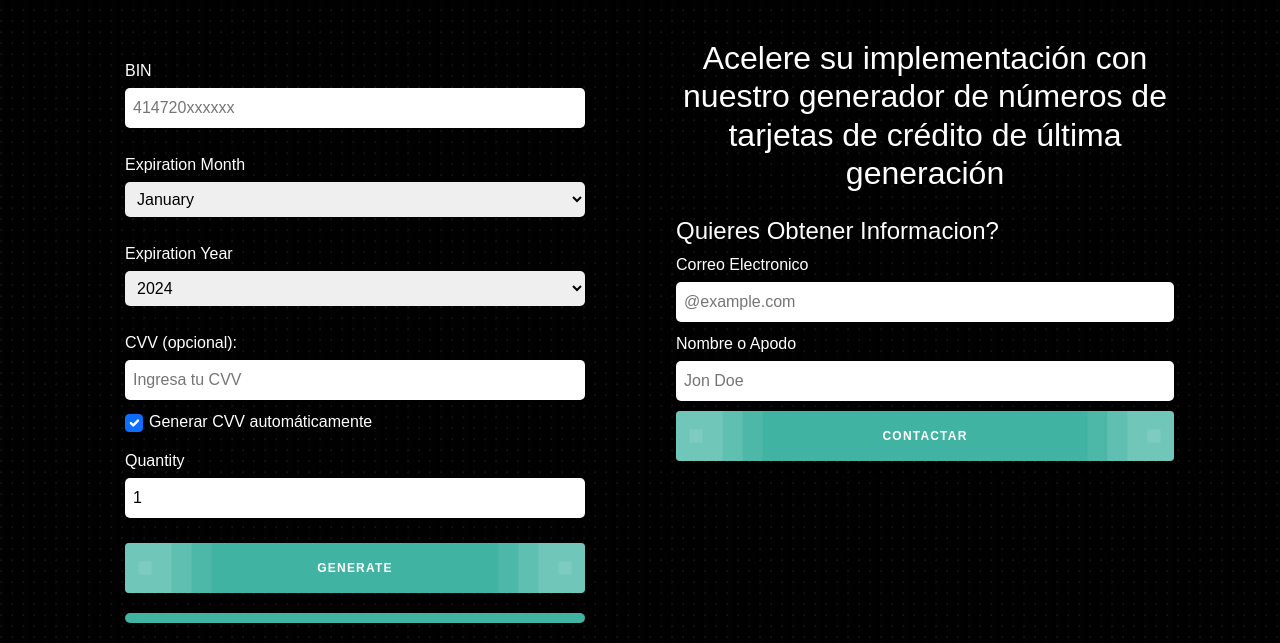
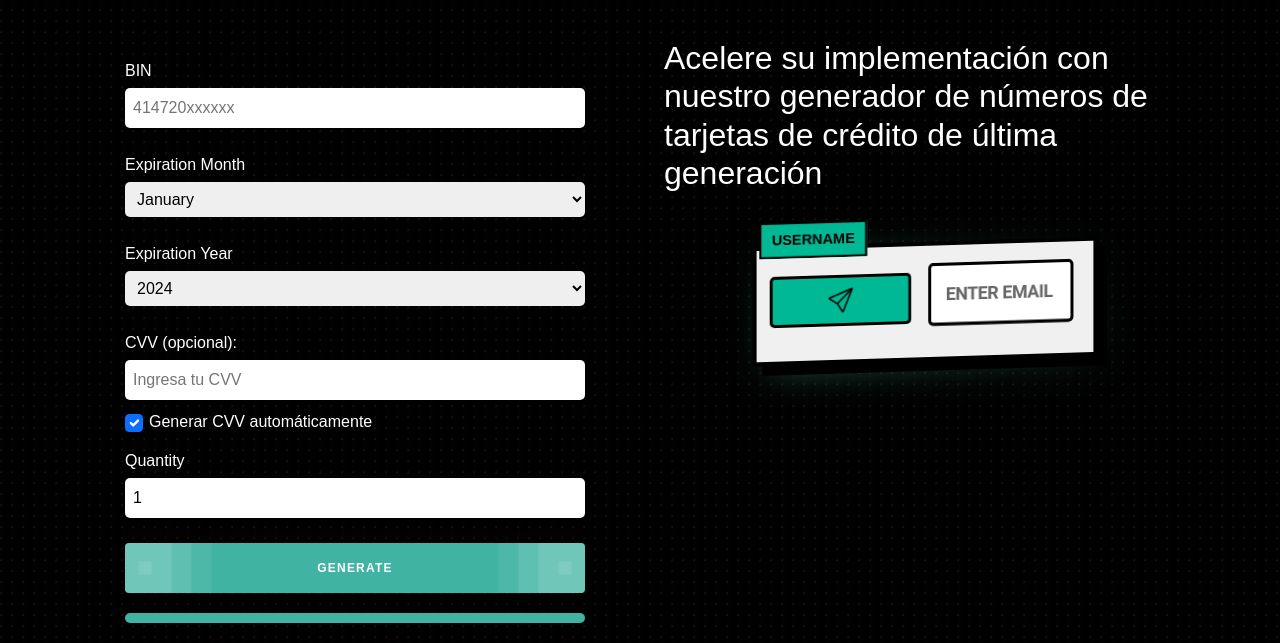
Before and after one commit to johnlennonl/DiscardGenerator, a plain HTML site: page index.html in a window 1280 px wide. Shown: the part 277-920 px from the top of the page. Drawn offline with nearby package versions, Linux system fonts and the light colour scheme; some packages are replaced by stand-ins of ours; a script that the page names is missing.

Commit message:
nueva interfax

```diff
--- a/estilos/estilo.css
+++ b/estilos/estilo.css
@@ -169,3 +169,120 @@ h3{
   width: 100%;
   height: 90px;
 }
+
+
+
+
+/* Input de contacto */
+
+/* From Uiverse.io by 0xnihilism */
+.input__container {
+  position: relative;
+  background: #f0f0f0;
+  padding: 20px;
+  display: flex;
+  justify-content: flex-start;
+  align-items: center;
+  gap: 15px;
+  border: 4px solid #000;
+  max-width: 350px;
+  transition: all 400ms cubic-bezier(0.23, 1, 0.32, 1);
+  transform-style: preserve-3d;
+  transform: rotateX(10deg) rotateY(-10deg);
+  perspective: 1000px;
+  box-shadow: 10px 10px 0 #000;
+}
+
+.input__container:hover {
+  transform: rotateX(5deg) rotateY(1 deg) scale(1.05);
+  box-shadow: 25px 25px 0 -5px #00b894, 25px 25px 0 0 #000;
+}
+
+.shadow__input {
+  content: "";
+  position: absolute;
+  width: 100%;
+  height: 100%;
+  left: 0;
+  bottom: 0;
+  z-index: -1;
+  transform: translateZ(-50px);
+  background: linear-gradient(
+    45deg,
+    rgba(107, 255, 198, 0.4) 0%,
+    rgba(5, 126, 95, 0.1) 100%
+  );
+  filter: blur(20px);
+}
+
+.input__button__shadow {
+  cursor: pointer;
+  border: 3px solid #000;
+  background: #00b894;
+  transition: all 400ms cubic-bezier(0.23, 1, 0.32, 1);
+  display: flex;
+  justify-content: center;
+  align-items: center;
+  padding: 10px;
+  transform: translateZ(20px);
+  position: relative;
+  z-index: 3;
+  font-weight: bold;
+  text-transform: uppercase;
+}
+
+.input__button__shadow:hover {
+  background: #00b894;
+  transform: translateZ(10px) translateX(-5px) translateY(-5px);
+  box-shadow: 5px 5px 0 0 #000;
+}
+
+.input__button__shadow svg {
+  fill: #000;
+  width: 25px;
+  height: 25px;
+}
+
+.input__search {
+  width: 100%;
+  outline: none;
+  border: 3px solid #000;
+  padding: 15px;
+  font-size: 18px;
+  background: #fff;
+  color: #000;
+  transform: translateZ(10px);
+  transition: all 400ms cubic-bezier(0.23, 1, 0.32, 1);
+  position: relative;
+  z-index: 3;
+  font-family: "Roboto", Arial, sans-serif;
+  letter-spacing: -0.5px;
+}
+
+.input__search::placeholder {
+  color: #666;
+  font-weight: bold;
+  text-transform: uppercase;
+}
+
+.input__search:hover,
+.input__search:focus {
+  background: #f0f0f0;
+  transform: translateZ(20px) translateX(-5px) translateY(-5px);
+  box-shadow: 5px 5px 0 0 #000;
+}
+
+.input__container::before {
+  content: "USERNAME";
+  position: absolute;
+  top: -15px;
+  left: 20px;
+  background: #00b894;
+  color: #000;
+  font-weight: bold;
+  padding: 5px 10px;
+  font-size: 14px;
+  transform: translateZ(50px);
+  z-index: 4;
+  border: 2px solid #000;
+}
--- a/index.html
+++ b/index.html
@@ -10,6 +10,7 @@
     <!-- Slick.js CSS -->
 <link rel="stylesheet" type="text/css" href="https://cdn.jsdelivr.net/npm/slick-carousel@1.8.1/slick/slick.css"/>
 <link rel="stylesheet" type="text/css" href="https://cdn.jsdelivr.net/npm/slick-carousel@1.8.1/slick/slick-theme.css"/>
+<script src="https://cdn.jsdelivr.net/npm/sweetalert2@11"></script>
 </head>
 <body>
 
@@ -115,17 +116,26 @@
         <div class="col">
           <div class="informacion ">
             <div class="container ">
-              <h3>Acelere su implementación con nuestro generador de números de tarjetas de crédito de última generación</h3>
-
-              <div class="container ">
-                <h4 class="text-start mt-4" > Quieres Obtener Informacion?</h4>
+              <h3 class="text-start ">Acelere su implementación con nuestro generador de números de tarjetas de crédito de última generación</h3>
+              <div class="container mt-5 d-flex  justify-content-center">
                 <div class="form-group">
-                  <label class="text-start">Correo Electronico</label>
-                  <input type="text"  placeholder="@example.com">
-                  <label class="text-start">Nombre o Apodo</label>
-                  <input type="text"  placeholder="Jon Doe">
-                  <button class="btn" ><i class="animation"></i>CONTACTAR<i class="animation"></i>
+                  <div class="input__container">
+                    <div class="shadow__input"></div>
+                    <button id="contactAlert" class="input__button__shadow">
+                      <svg xmlns="http://www.w3.org/2000/svg" width="20" height="20" fill="currentColor" class="bi bi-send" viewBox="0 0 16 16">
+                        <path d="M15.854.146a.5.5 0 0 1 .11.54l-5.819 14.547a.75.75 0 0 1-1.329.124l-3.178-4.995L.643 7.184a.75.75 0 0 1 .124-1.33L15.314.037a.5.5 0 0 1 .54.11ZM6.636 10.07l2.761 4.338L14.13 2.576zm6.787-8.201L1.591 6.602l4.339 2.76z"/>
+                      </svg>
+                    </button>
+                    <input
+                      type="text"
+                      name="Email"
+                      class="input__search"
+                      placeholder="Enter Email "
+                    />
+                  </div>
+                  <!-- <button class="btn" id="contactAlert"><i class="animation"></i>CONTACTAR<i class="animation"></i>
                   </button>
+                   -->
 
                 </div>
 
--- a/scripts/app.js
+++ b/scripts/app.js
@@ -79,3 +79,15 @@ const options = {
 };
 
 const typed = new Typed('#card-types', options);
+
+
+//Contacto SweetAlert2
+
+const contacto = document.getElementById("contactAlert");
+contacto.addEventListener ('click', () => {
+  Swal.fire({
+    title: "Very well done!",
+    text: "Thank you for choosing us!",
+    icon: "success"
+  });
+})
```
